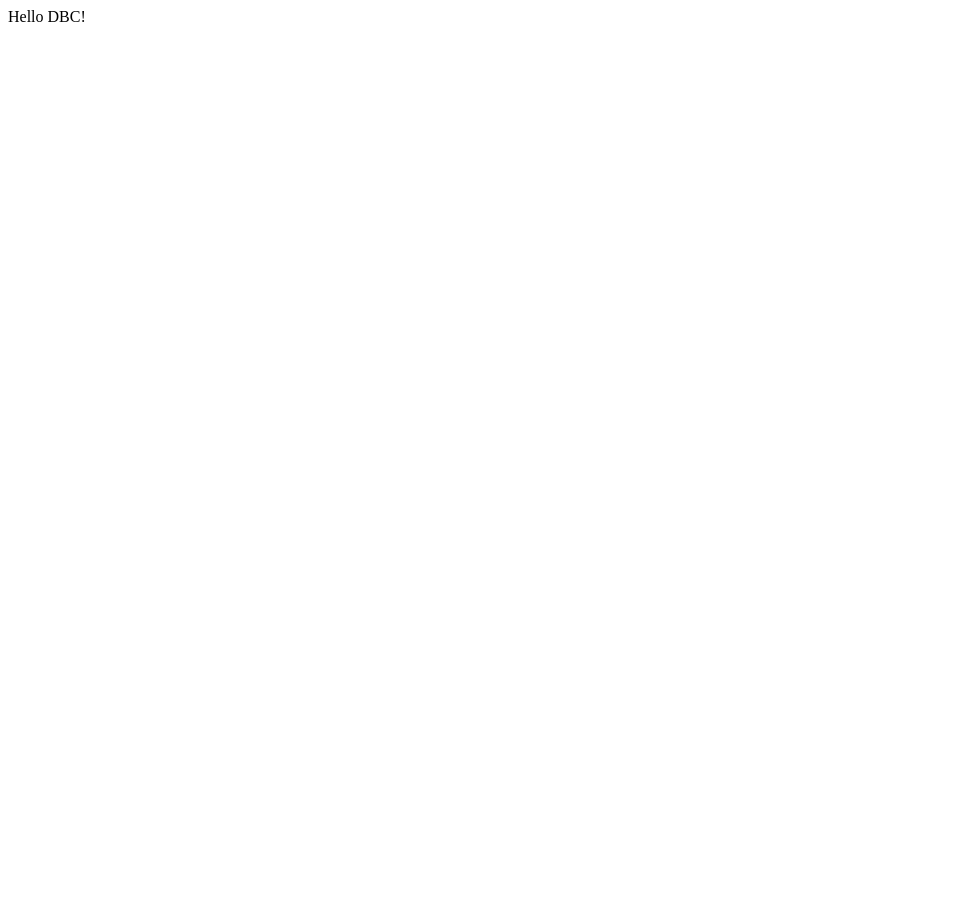
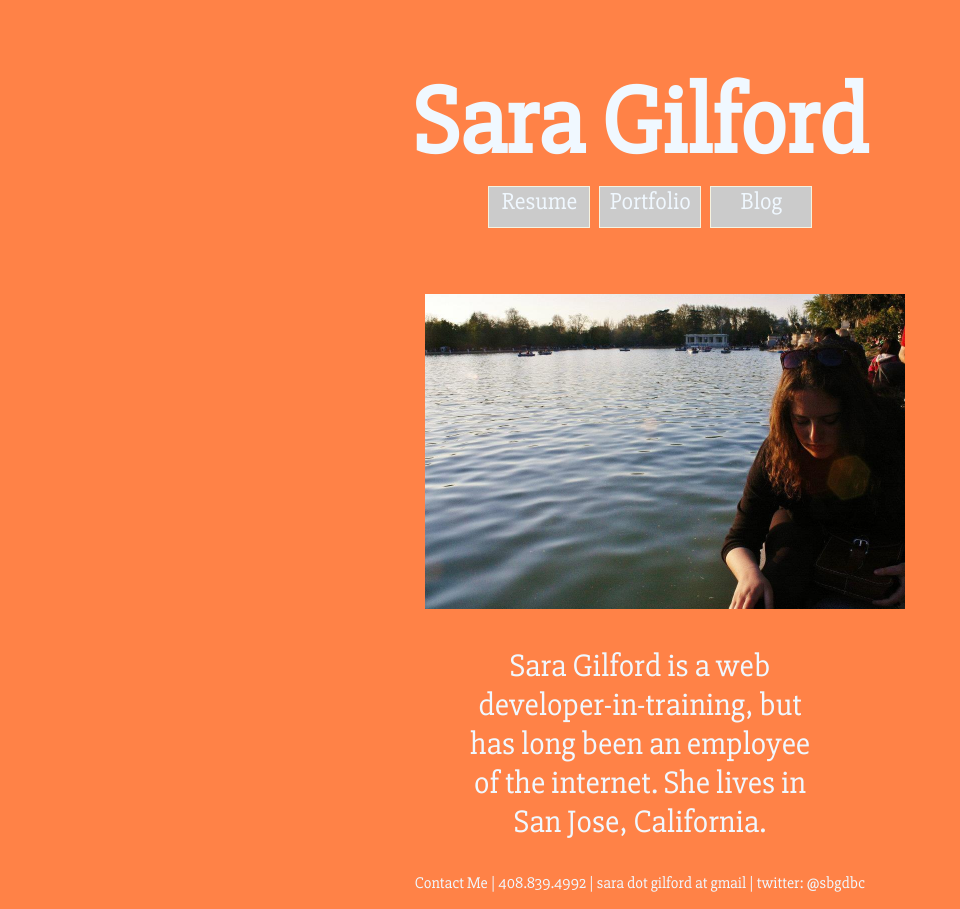
Before and after one commit to saragilford/mysite, a plain HTML site: page index.html in a window 1280 px wide. Shown: the whole page, without its empty margins (0-960 px from the left). Before the commit the page ends 800 px from the top, so only its background shows below. Drawn offline with Linux system fonts and the light colour scheme.

Commit message:
Create site

```diff
--- a/blog/blog-template.html
+++ b/blog/blog-template.html
@@ -1,11 +1,15 @@
 <!DOCTYPE html>
+<html>
 <head>
   <title>Your page title here</title>
   <meta charset="UTF-8">
+<link href='http://fonts.googleapis.com/css?family=Slabo+27px' rel='stylesheet' type='text/css'>
   <link rel="stylesheet" type="text/css" href="../stylesheets/blog-stylesheet.css">
+  <link rel="stylesheet" type="text/css" href="../stylesheets/default.css">
 </head>
 
-<main>
+<body>
+
   <h1>Post Title</h1>
   <h2>The subtitle, if you want it</h2>
   <h4>Today's Date</h4>
@@ -13,14 +17,18 @@
   <section>
     <p>
       <!-- Text goes here! -->
+      dummy text
     </p>
     <p>
         <!-- Text goes here! -->
+        dummy text
     </p>
     <p>
         <!-- Text goes here! -->
+        dummy text
     </p>
 
       <!-- copy and paste as many sections as you want to add paragraphs -->
   </section>
-</main>
+</body>
+</html>
--- a/index.html
+++ b/index.html
@@ -1,5 +1,23 @@
+<!DOCTYPE html>
 <html>
-  </body>
-    Hello DBC!
+<head>
+  <link href='http://fonts.googleapis.com/css?family=Slabo+27px' rel='stylesheet' type='text/css'>
+  <link type="text/css" rel="stylesheet" href="stylesheets/default.css">
+  <link type="text/css" rel="stylesheet" href="stylesheets/index-stylesheet.css">
+  <title>Sara Gilford</title>
+</head>
+  <body>
+    <h1>Sara Gilford</h1>
+    <div id="resume"><a href=https://www.google.com/>Resume</a></div>
+    <div id="portfolio"><a href="https://www.google.com/">Portfolio</a></div>
+    <div id="blog"><a href="blog/landing-page.html">Blog</a></div>
+    <p>
+    <img src="river.jpg" width="480px" height="315px" /></p>
+    <div id="about-me">
+    <p>Sara Gilford is a web developer-in-training, but has long been an employee of the internet. She lives in San Jose, California.</p>
+  </div>
+    <div id="contact">
+      <p>Contact Me | 408.839.4992 | sara dot gilford at gmail | twitter: @sbgdbc</p>
+    </div>
   </body>
 </html>
--- a/stylesheets/blog-stylesheet.css
+++ b/stylesheets/blog-stylesheet.css
@@ -1,12 +1,34 @@
 h1 {
   text-align: center;
+  color: #FF8247;
+  font-size: 4em;
 }
 h2 {
   text-align: center;
+  color: #FF8247;
+  font-size: 1.5em;
 }
 h4 {
   text-align: center;
+  font-family: 'Slabo 27px', sans-serif;
+  color: #FF8247;
 }
 p {
   margin: 0px 350px 0px 350px;
+  color: #FF8247;
 }
+html {
+  background: #F0F8FF;
+  font-family: 'Slabo 27px', sans-serif;
+}
+li {
+  padding-bottom: 5px;
+  margin-left: 38%
+}
+li a {
+  color: #FF8247;
+}
+
+
+blue    #F0F8FF
+orange
--- /dev/null
+++ b/stylesheets/default.css
@@ -0,0 +1,22 @@
+default.css
+html {
+  font-family: 'Slabo 27px', sans-serif;
+  background: #FF8247;
+
+}
+h1 {
+  font-family: 'Slabo 27px', sans-serif;
+  color: #F0F8FF;
+}
+h2 {
+  font-family: 'Slabo 27px', sans-serif;
+  color: #F0F8FF;
+h4 {
+  font-family: 'Slabo 27px', sans-serif;
+  color: #F0F8FF;
+}
+}
+p {
+  font-family: 'Slabo 27px', sans-serif;
+  color: #F0F8FF;
+}
--- /dev/null
+++ b/stylesheets/index-stylesheet.css
@@ -0,0 +1,63 @@
+html {
+  background-color: #FF8247;
+}
+h1 {
+  font-weight: bold;
+  font-size:6em;
+  text-align: center;
+  font-family: 'Slabo 27px';
+  color: #F0F8FF;
+  margin-bottom: 5px;
+}
+#resume {
+  height: 40px;
+  width: 100px;
+  background-color: #CBCBCB;
+  color: #F0F8FF;
+  display: inline-block;
+  border: 1px solid #f6f3e0;
+  margin: 0 5px 0 38%;
+  text-align: center;
+}
+  #portfolio {
+  height: 40px;
+  width: 100px;
+  background-color: #CBCBCB;
+  color: #F0F8FF;
+  display: inline-block;
+  border: 1px solid #f6f3e0;
+  margin-right: 5px;
+  text-align: center;
+}
+#blog {
+  height: 40px;
+  width: 100px;
+  background-color: #CBCBCB;
+  color: #F0F8FF;
+  display: inline-block;
+  border: 1px solid #f6f3e0;
+  text-align: center;
+}
+a {
+  text-decoration: none;
+  font-family: 'Slabo 27px';
+  color: #F0F8FF;
+  font-size: 1.5em
+}
+a:hover {
+  font-weight: bold;
+}
+div p {
+  padding: 0px;
+  text-align: center;
+}
+#about-me {
+  text-align: center;
+  font-family: 'Slabo 27px';
+  color: #F0F8FF;
+  font-size: 2em;
+  margin: 0px 450px 0px 450px;
+}
+img {
+  margin: 50px 0px 0px 33%;
+}
```
Also changed, not shown: blog/c1-chefs-kitchen.html (+3 -0 lines), blog/landing-page.html (added, +16 -0 lines), blog/t1-git-blog.html (+2 -0 lines), river.jpg (added), self2.jpeg (added).
